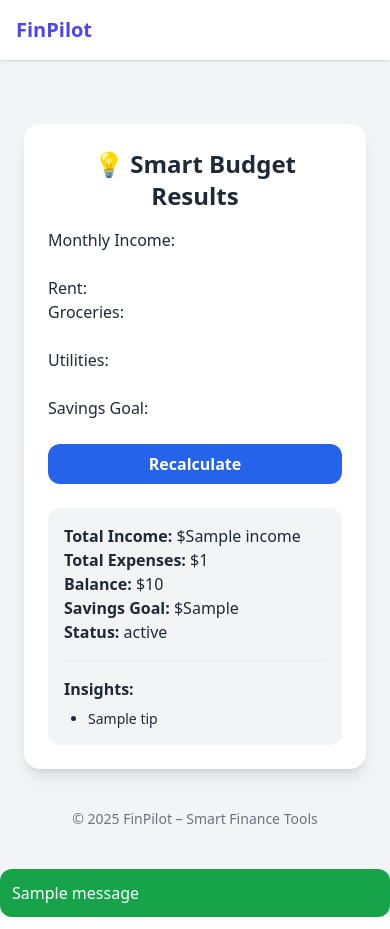
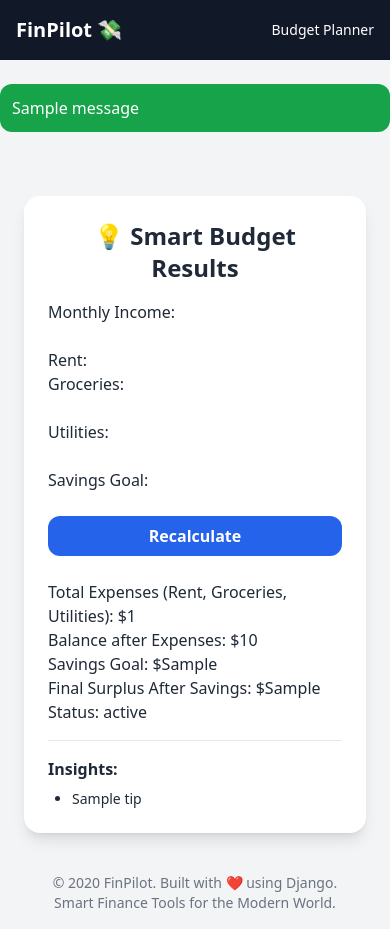
Before and after one commit to FiraolNigusse/FinPilot, a Django app: template tools/templates/tools/budget_result.html in a window 390 px wide. Run offline with Django 5.2, Linux system fonts and the light colour scheme; tables that the repository leaves empty hold one stand-in row (values such as "Sample post"); the template is opened without the code that fills it: values that come from a table or form of the project are taken from there, most other values are stand-ins (such as "Sample title", 1, 10 or a date in 2020); one stand-in notice (Sample message) is shown; some libraries are stand-ins or nearby versions.

Commit message:
Day 5: UX polish - messages, spinner, layout, mobile-friendly

```diff
--- a/templates/base.html
+++ b/templates/base.html
@@ -4,21 +4,45 @@
   <meta charset="UTF-8">
   <title>FinPilot</title>
   <meta name="viewport" content="width=device-width, initial-scale=1.0">
+  {% load static %}
+  <link rel="icon" type="image/svg+xml" href="{% static 'images/favicon.svg' %}">
+
   <!-- Tailwind CDN -->
   <script src="https://cdn.tailwindcss.com"></script>
 </head>
 <body class="bg-gray-100 text-gray-800 font-sans">
-  <nav class="bg-white p-4 shadow">
-    <div class="container mx-auto text-xl font-bold text-indigo-600">FinPilot</div>
+
+  <!-- ✅ Navbar -->
+  <nav class="bg-gray-900 text-white p-4">
+    <div class="max-w-6xl mx-auto flex justify-between items-center">
+      <h1 class="text-xl font-bold"><a href="/">FinPilot 💸</a></h1>
+      <a href="{% url 'budget_planner' %}" class="text-sm hover:underline">Budget Planner</a>
+    </div>
   </nav>
 
+  <!-- ✅ Flash Messages -->
+  {% if messages %}
+    <div class="max-w-2xl mx-auto mt-6 space-y-2">
+      {% for message in messages %}
+        <div class="p-3 rounded-xl text-white {% if message.tags == 'success' %}bg-green-600{% else %}bg-red-600{% endif %}">
+          {{ message }}
+        </div>
+      {% endfor %}
+    </div>
+  {% endif %}
+
+  <!-- ✅ Main Content -->
   <main class="container mx-auto p-6">
     {% block content %}{% endblock %}
   </main>
 
+  <!-- ✅ Footer -->
   <footer class="text-center text-sm text-gray-500 py-4">
-    © 2025 FinPilot – Smart Finance Tools
+    &copy; {{ now|date:"Y" }} FinPilot. Built with ❤️ using Django.<br>
+    Smart Finance Tools for the Modern World.
   </footer>
+
+  <!-- ✅ Loading Spinner Script -->
   <script>
     const form = document.querySelector("form");
     if (form) {
@@ -34,14 +58,4 @@
   </script>
 
 </body>
-{% if messages %}
-  <div class="max-w-2xl mx-auto mt-6 space-y-2">
-    {% for message in messages %}
-      <div class="p-3 rounded-xl text-white {% if message.tags == 'success' %}bg-green-600{% else %}bg-red-600{% endif %}">
-        {{ message }}
-      </div>
-    {% endfor %}
-  </div>
-{% endif %}
-
 </html>
--- a/tools/templates/tools/budget_result.html
+++ b/tools/templates/tools/budget_result.html
@@ -12,12 +12,12 @@
   </form>
 
   {% if result %}
-  <div class="bg-gray-100 p-4 rounded-xl">
-    <p><strong>Total Income:</strong> ${{ result.income }}</p>
-    <p><strong>Total Expenses:</strong> ${{ result.total_expenses }}</p>
-    <p><strong>Balance:</strong> ${{ result.balance }}</p>
-    <p><strong>Savings Goal:</strong> ${{ result.savings_goal }}</p>
-    <p><strong>Status:</strong> {{ result.status }}</p>
+    <p>Total Expenses (Rent, Groceries, Utilities): ${{ result.total_expenses }}</p>
+    <p>Balance after Expenses: ${{ result.balance }}</p>
+    <p>Savings Goal: ${{ result.savings_goal }}</p>
+    <p>Final Surplus After Savings: ${{ result.surplus_after_savings }}</p>
+    <p>Status: {{ result.status }}</p>
+
 
     <hr class="my-4">
 
```
Also changed, not shown: tools/utils.py (+9 -7 lines), static/images/favicion.svg (added).
